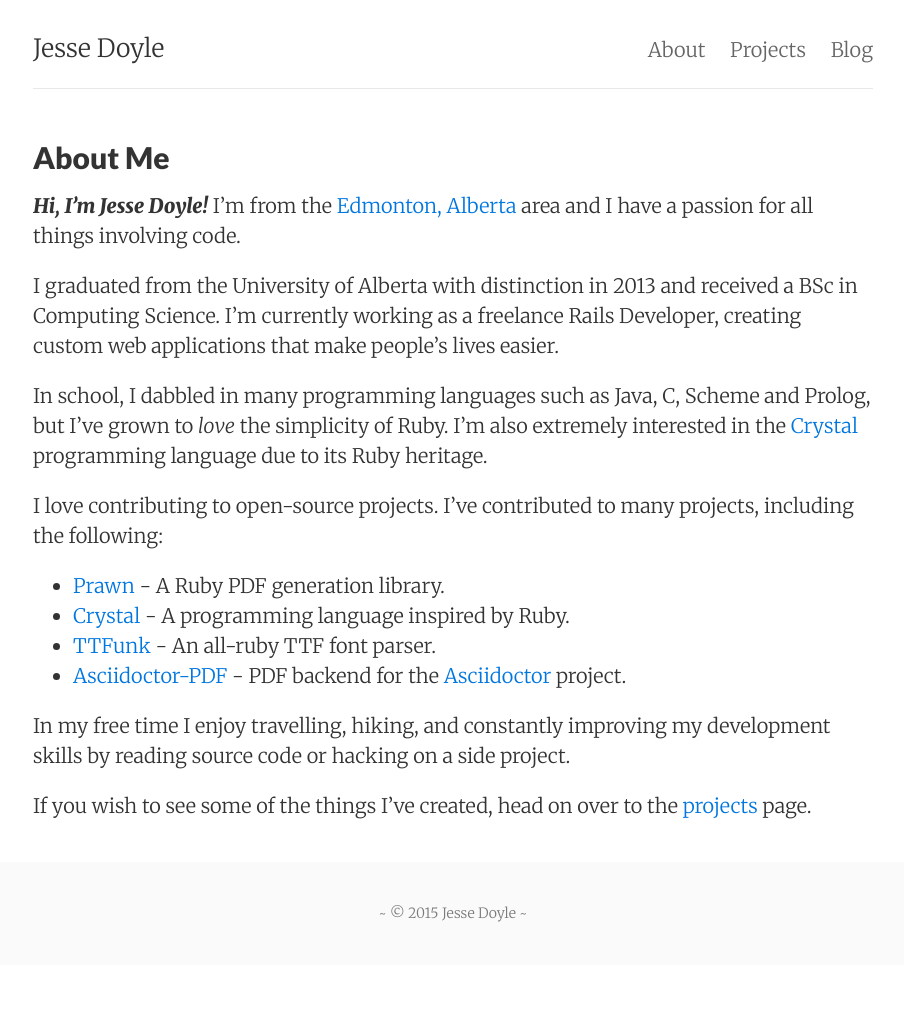
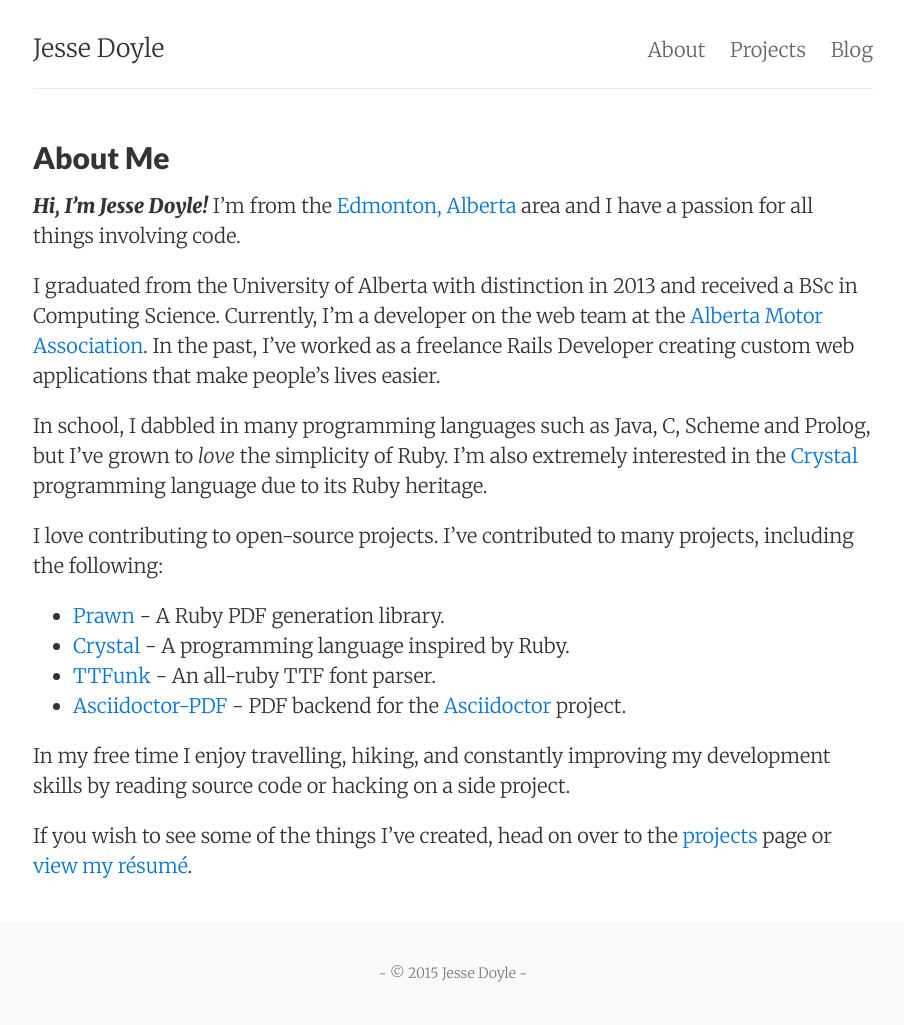
Before and after one commit to jessedoyle/jessedoyle.github.io, a Jekyll site: the page built from about.md, in a window 1280 px wide. Shown: the whole page, without its empty margins (187-1091 px from the left). Built offline with Jekyll 4.4.1, drawn with Linux system fonts in a browser that asks for light colours; before the commit the page ends 965 px from its top, so only the background shows below that.

Commit message:
Content Chnages - Apr 2016
* Update current employment.
* Add resume link.
* Add Port to projects page.

```diff
--- a/about.md
+++ b/about.md
@@ -6,7 +6,7 @@ permalink: /about/
 
 _**Hi, I'm Jesse Doyle!**_ I'm from the [Edmonton, Alberta](https://en.wikipedia.org/wiki/Edmonton) area and I have a passion for all things involving code.
 
-I graduated from the University of Alberta with distinction in 2013 and received a BSc in Computing Science. I'm currently working as a freelance Rails Developer, creating custom web applications that make people's lives easier.
+I graduated from the University of Alberta with distinction in 2013 and received a BSc in Computing Science. Currently, I'm a developer on the web team at the [Alberta Motor Association](https://ama.ab.ca). In the past, I've worked as a freelance Rails Developer creating custom web applications that make people's lives easier.
 
 In school, I dabbled in many programming languages such as Java, C, Scheme and Prolog, but I've grown to *love* the simplicity of Ruby. I'm also extremely interested in the [Crystal](http://crystal-lang.org) programming language due to its Ruby heritage.
 
@@ -19,4 +19,4 @@ I love contributing to open-source projects. I've contributed to many projects,
 
 In my free time I enjoy travelling, hiking, and constantly improving my development skills by reading source code or hacking on a side project.
 
-If you wish to see some of the things I've created, head on over to the [projects]({{ site.basedir }}/projects/) page.
+If you wish to see some of the things I've created, head on over to the [projects]({{ site.basedir }}/projects/) page or [view my résumé](https://github.com/jessedoyle/resume/raw/master/output/template.pdf).
```
Also changed, not shown: projects.md (+2 -0 lines).
